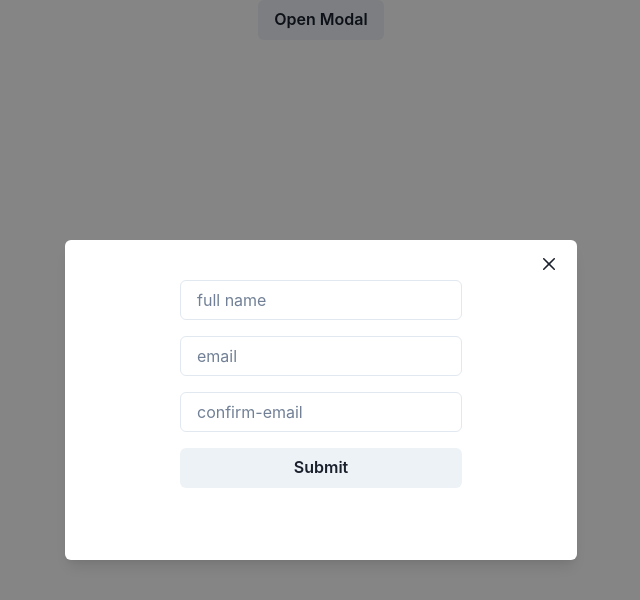
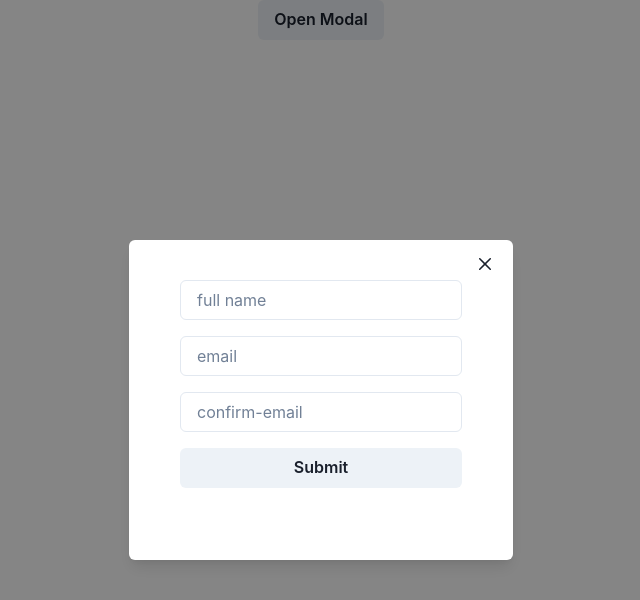
Before and after one commit to liamasis/broccoli-email-collector, a React (Create React App) app: page / in a window 1280 px wide. Both pictures are taken after a click on the button "Open Modal". Shown: the top 600 px of the page, without its empty margins (319-959 px from the left). Built offline with nearby package versions, Linux system fonts and the light colour scheme.

Commit message:
learning how to center

```diff
--- a/src/components/Login.js
+++ b/src/components/Login.js
@@ -1,5 +1,13 @@
 import React from "react";
-import { Input, Button, Center, ButtonGroup, Stack } from "@chakra-ui/react";
+import {
+  Input,
+  Button,
+  Center,
+  ButtonGroup,
+  Stack,
+  VStack,
+  Form,
+} from "@chakra-ui/react";
 import { useState } from "react";
 import "../App.css";
 function Login() {
@@ -8,8 +16,13 @@ function Login() {
   const [confirmEmail, setConfirmEmail] = useState("");
   return (
     <div className="loginForm">
-      <form action="">
-        <Stack direction="column" spacing={4} align="center">
+      <form>
+        <VStack
+          direction="column"
+          spacing={4}
+          justifyContent="center"
+          alignItems="center"
+        >
           <Input
             placeholder="full name"
             type="text"
@@ -20,7 +33,7 @@ function Login() {
           <Input size="md" placeholder="email" />
           <Input size="md" placeholder="confirm-email" />
           <Button width={"full"}> Submit </Button>
-        </Stack>
+        </VStack>
       </form>
     </div>
   );
--- a/src/components/Popup.js
+++ b/src/components/Popup.js
@@ -24,7 +24,7 @@ function Popup() {
         isOpen={isOpen}
         onClose={onClose}
         isCentered
-        size={{ base: "full", sm: "md", md: "lg" }}
+        size={{ base: "full", sm: "sm" }}
       >
         <ModalOverlay />
         <ModalContent>
@@ -32,14 +32,18 @@ function Popup() {
             <ModalCloseButton />
           </ModalHeader>
 
-          <ModalBody>
-            <Center>
-              <Login />
-            </Center>
+          <ModalBody display="flex" alignItems="center" justifyContent="center">
+            <Login />
           </ModalBody>
 
           <ModalFooter>
-            <Button colorScheme="grey" mr={1} size="sm" onClick={onClose}>
+            <Button
+              colorScheme="grey"
+              mr={1}
+              justify-content="flex-end"
+              size="sm"
+              onClick={onClose}
+            >
               Close
             </Button>
           </ModalFooter>
```
